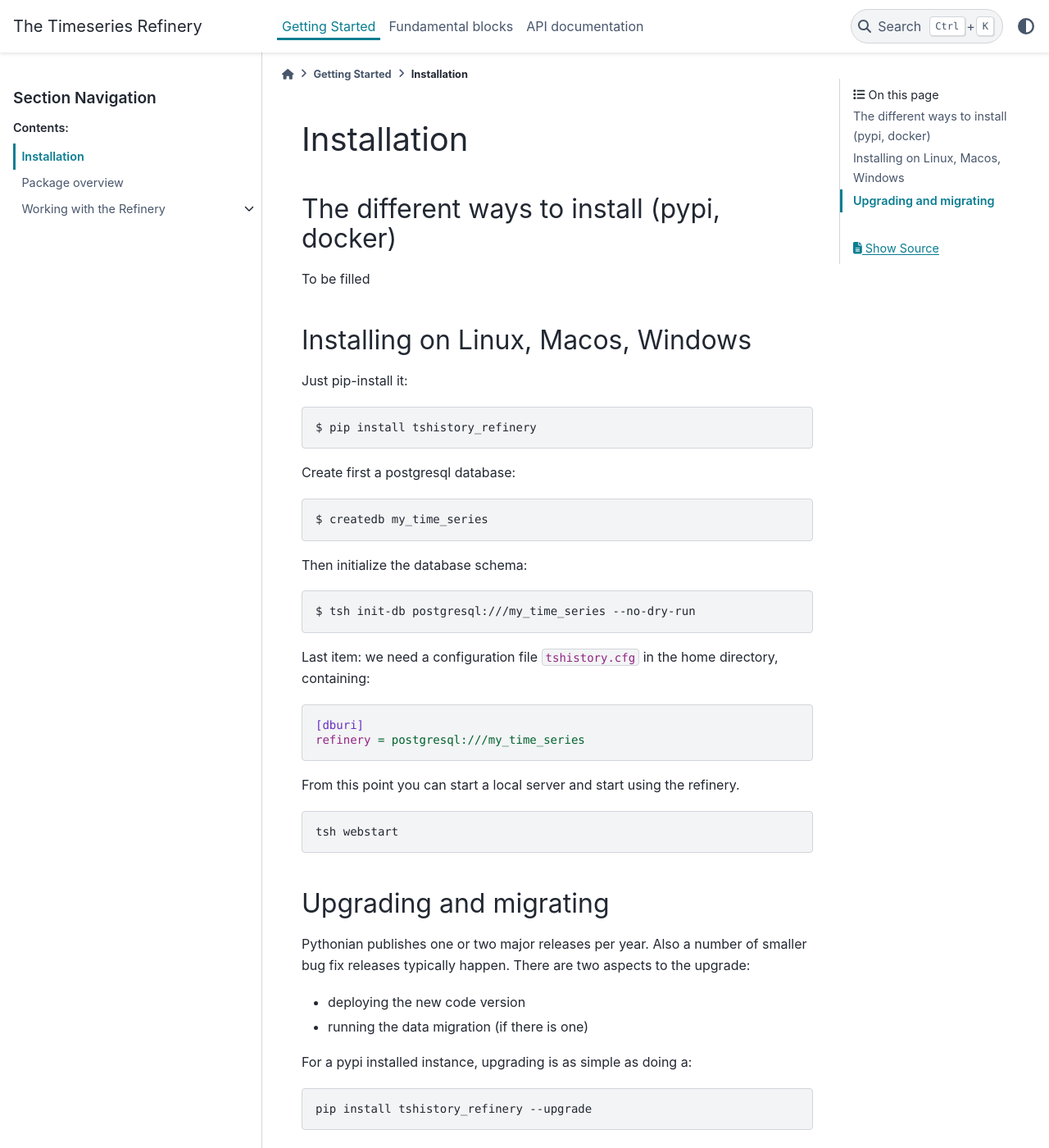
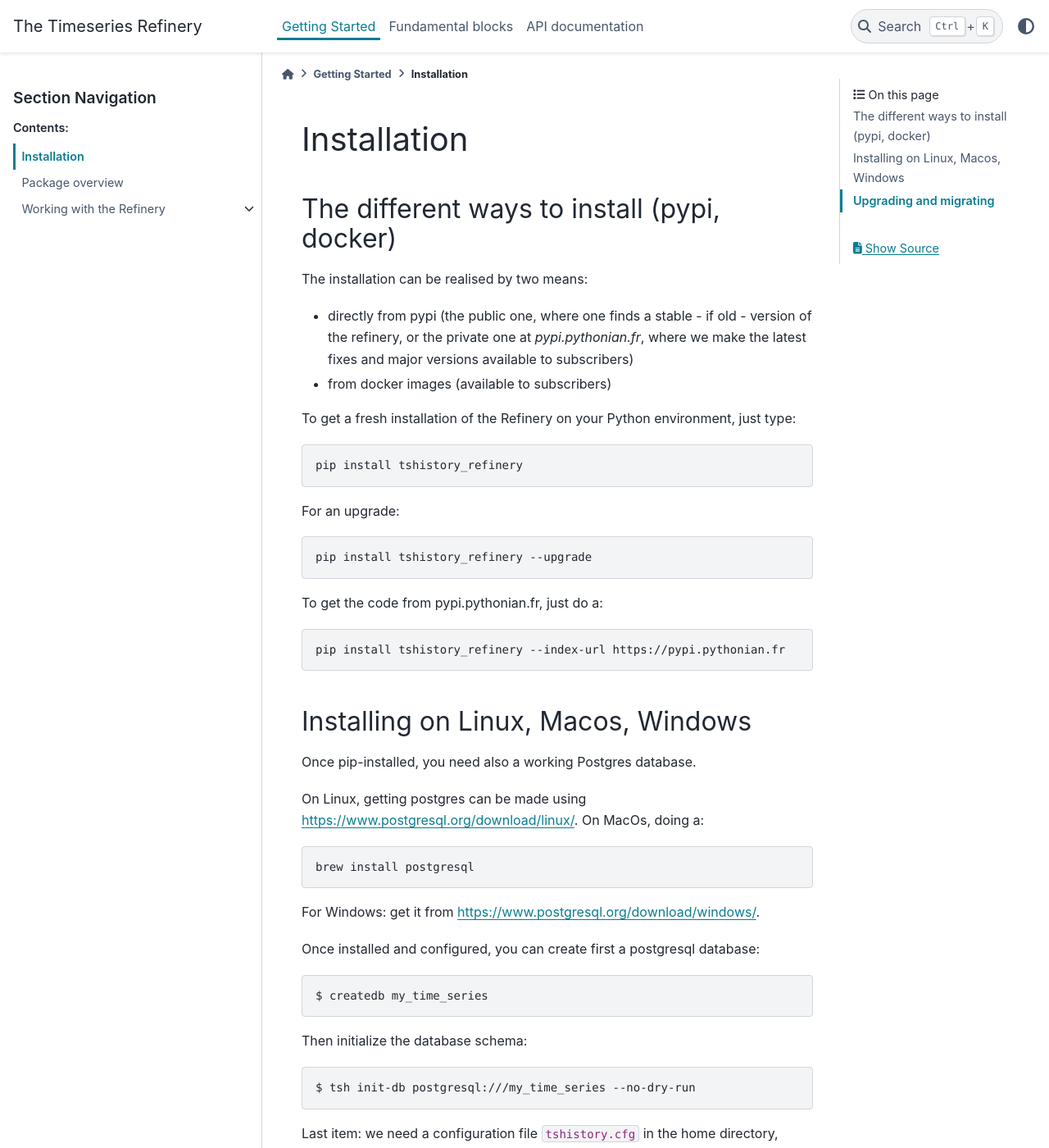
Before and after one commit to pythonianfr/tshistory_refinery, a Sphinx documentation site: the page built from docs/getting_started/installation.rst, in a window 1280 px wide and 1400 px high. Shown: the whole window at 82% size. Built offline with Sphinx 7.4.7 and the PyData theme 0.15.4, drawn with Linux system fonts in a browser that asks for light colours; some of the changed text lies outside the part shown.

Commit message:
docs: installation notes
related to #28

```diff
--- a/docs/getting_started/installation.rst
+++ b/docs/getting_started/installation.rst
@@ -5,18 +5,54 @@ Installation
 The different ways to install (pypi, docker)
 --------------------------------------------
 
-To be filled
+The installation can be realised by two means:
+
+* directly from pypi (the public one, where one finds a stable - if
+  old - version of the refinery, or the private one at
+  `pypi.pythonian.fr`, where we make the latest fixes and major
+  versions available to subscribers)
+
+* from docker images (available to subscribers)
+
+
+To get a fresh installation of the Refinery on your Python
+environment, just type:
+
+.. code:: bash
+
+   pip install tshistory_refinery
+
+For an upgrade:
+
+.. code:: bash
+
+   pip install tshistory_refinery --upgrade
+
+
+To get the code from pypi.pythonian.fr, just do a:
+
+.. code:: bash
+
+   pip install tshistory_refinery --index-url https://pypi.pythonian.fr
+
+
 
 Installing on Linux, Macos, Windows
 -----------------------------------
 
-Just pip-install it:
+Once pip-installed, you need also a working Postgres database.
+
+On Linux, getting postgres can be made using
+https://www.postgresql.org/download/linux/. On MacOs, doing a:
 
 .. code:: bash
 
-   $ pip install tshistory_refinery
+   brew install postgresql
 
-Create first a postgresql database:
+For Windows: get it from https://www.postgresql.org/download/windows/.
+
+Once installed and configured, you can create first a postgresql
+database:
 
 .. code:: bash
 
@@ -42,6 +78,15 @@ refinery.
 .. code:: bash
 
    tsh webstart
+
+.. note::
+
+   The `tsh webstart` command is suitable for a local development
+   environement. For production purposes you probably want to use a
+   wsgi container such as `gunicorn`.
+
+   The `app` object used by wsgi containers can be found at
+   `tshistory_refinery.wsgi:app`.
 
 
 Upgrading and migrating
```
